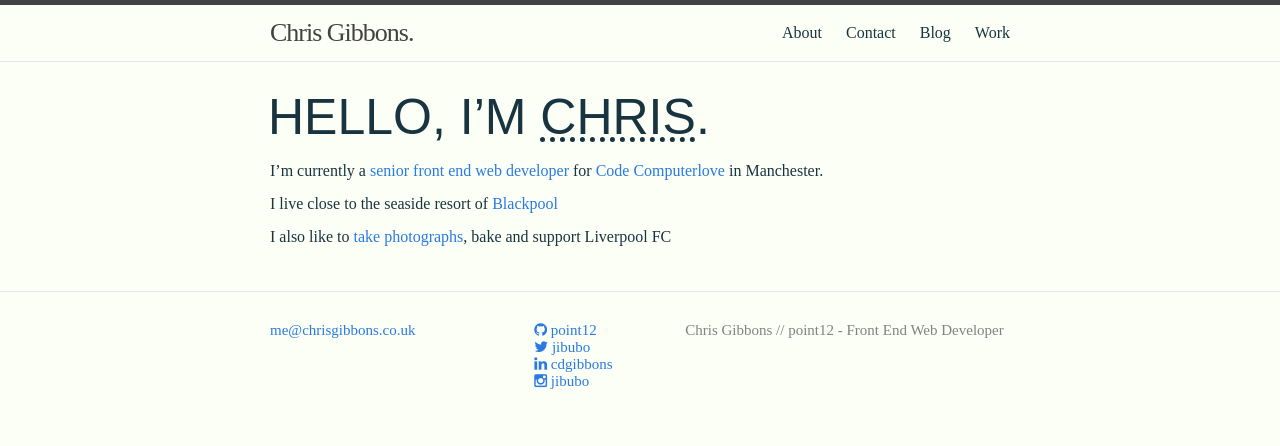
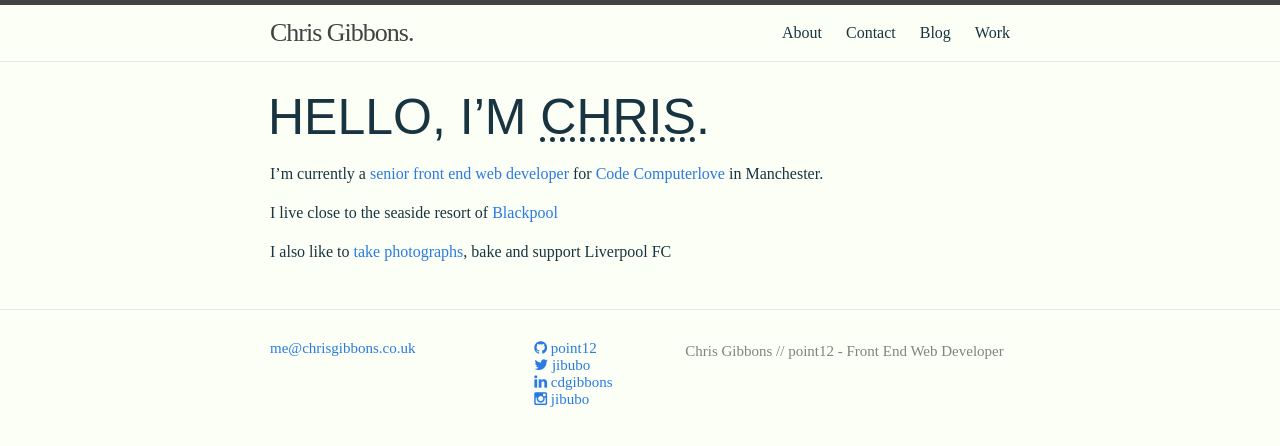
Before and after one commit to gbbns/gbbns.github.io, a Jekyll site: the page built from index.html, in a window 1280 px wide. Shown: the top 446 px of the page. Built offline with Jekyll 4.4.1, drawn with Linux system fonts in a browser that asks for light colours.

Commit message:
Added a line-height to aid reading;

```diff
--- a/_sass/_base.scss
+++ b/_sass/_base.scss
@@ -45,6 +45,11 @@ h1, h2, h3, h4, h5, h6 {
   font-weight: 400;
   text-transform: uppercase;
   text-rendering: optimizeLegibility;
+}
+
+
+p {
+  line-height:1.5;
 }
 
 /**
```
